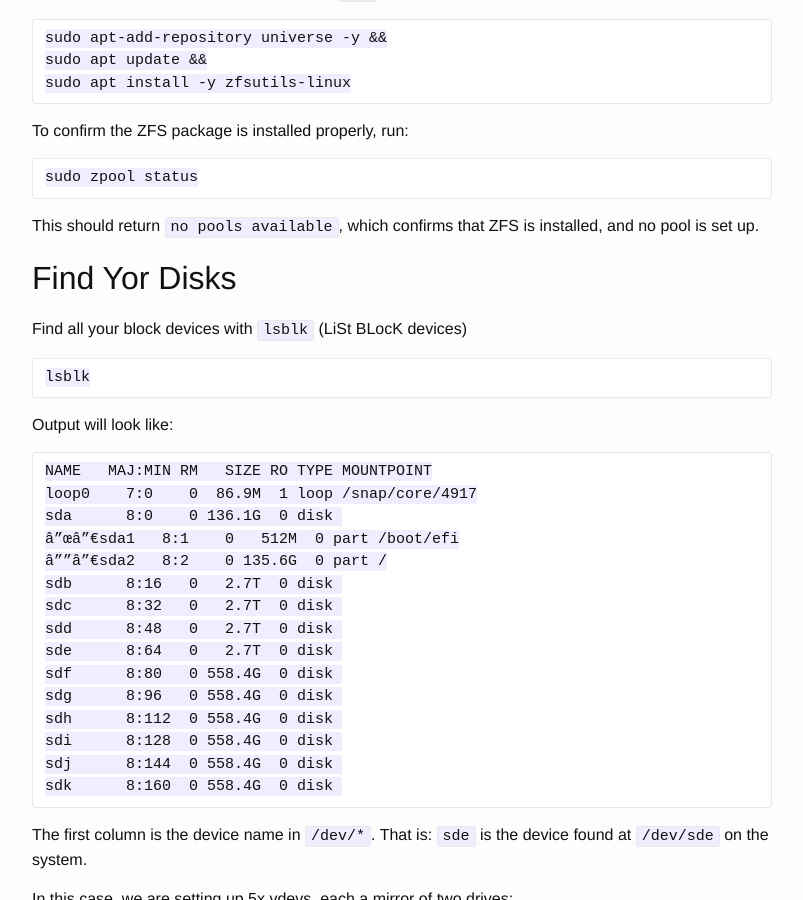
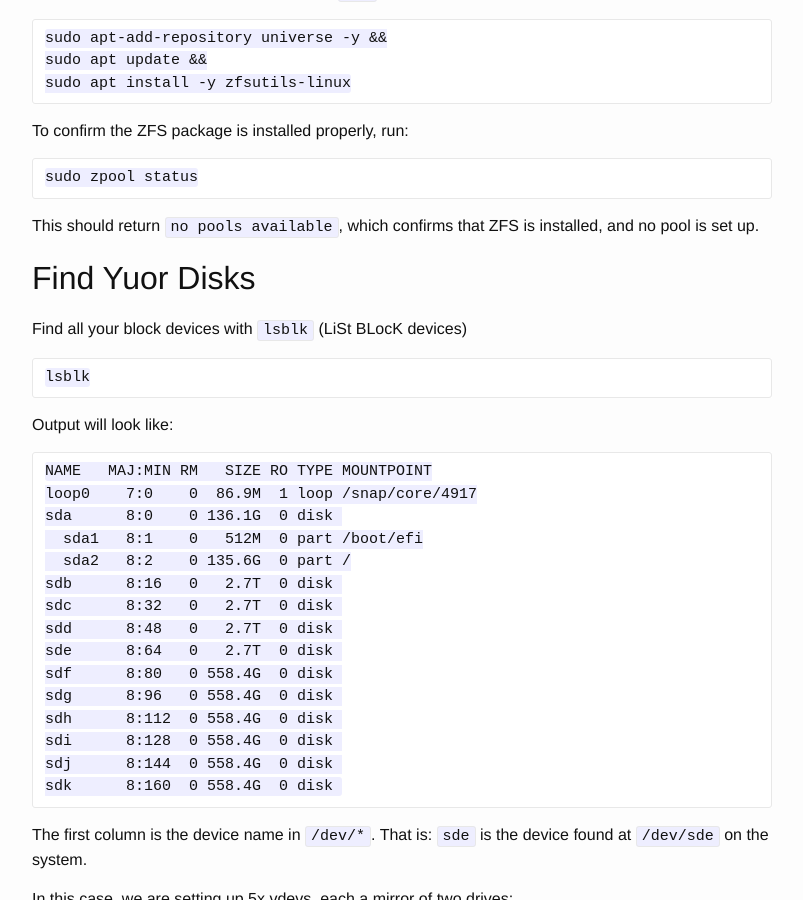
Before and after one commit to benyanke/docs, a Jekyll site: the page built from _posts/2018-10-10-create-pool.markdown, in a window 1280 px wide and 900 px high, scrolled down 1101 px. Shown: the whole window, without its empty margins (238-1041 px from the left). Built offline with Jekyll 4.4.1, drawn with Linux system fonts in a browser that asks for light colours.

Commit message:
fixing formatting

```diff
--- a/_posts/2018-10-10-create-pool.markdown
+++ b/_posts/2018-10-10-create-pool.markdown
@@ -54,7 +54,7 @@ sudo zpool status
 This should return `no pools available`, which confirms that ZFS is installed,
 and no pool is set up.
 
-## Find Yor Disks
+## Find Yuor Disks
 
 Find all your block devices with `lsblk` (LiSt BLocK devices)
 
@@ -67,8 +67,8 @@ Output will look like:
 NAME   MAJ:MIN RM   SIZE RO TYPE MOUNTPOINT
 loop0    7:0    0  86.9M  1 loop /snap/core/4917
 sda      8:0    0 136.1G  0 disk
-â”œâ”€sda1   8:1    0   512M  0 part /boot/efi
-â””â”€sda2   8:2    0 135.6G  0 part /
+  sda1   8:1    0   512M  0 part /boot/efi
+  sda2   8:2    0 135.6G  0 part /
 sdb      8:16   0   2.7T  0 disk
 sdc      8:32   0   2.7T  0 disk
 sdd      8:48   0   2.7T  0 disk
```
